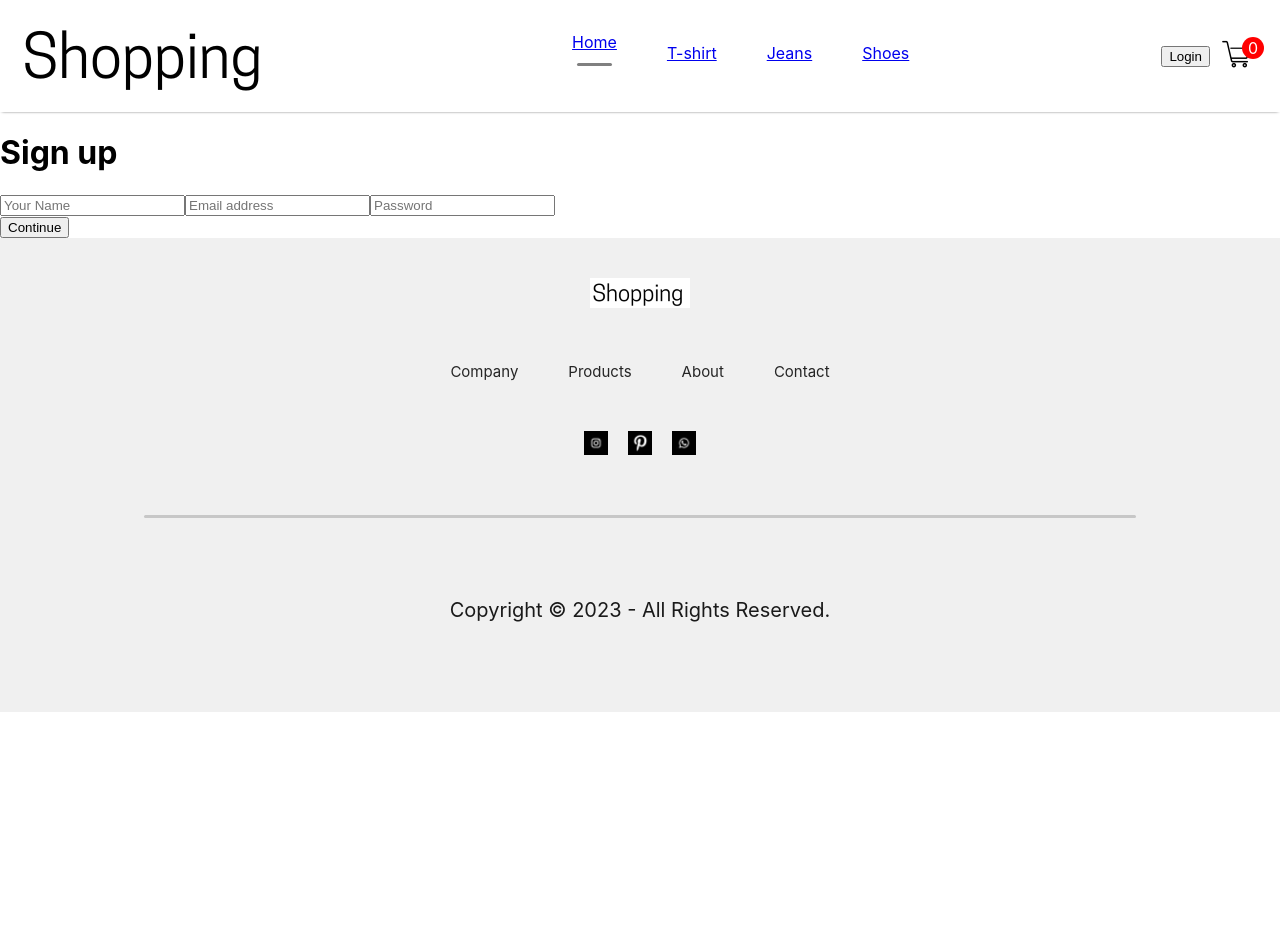
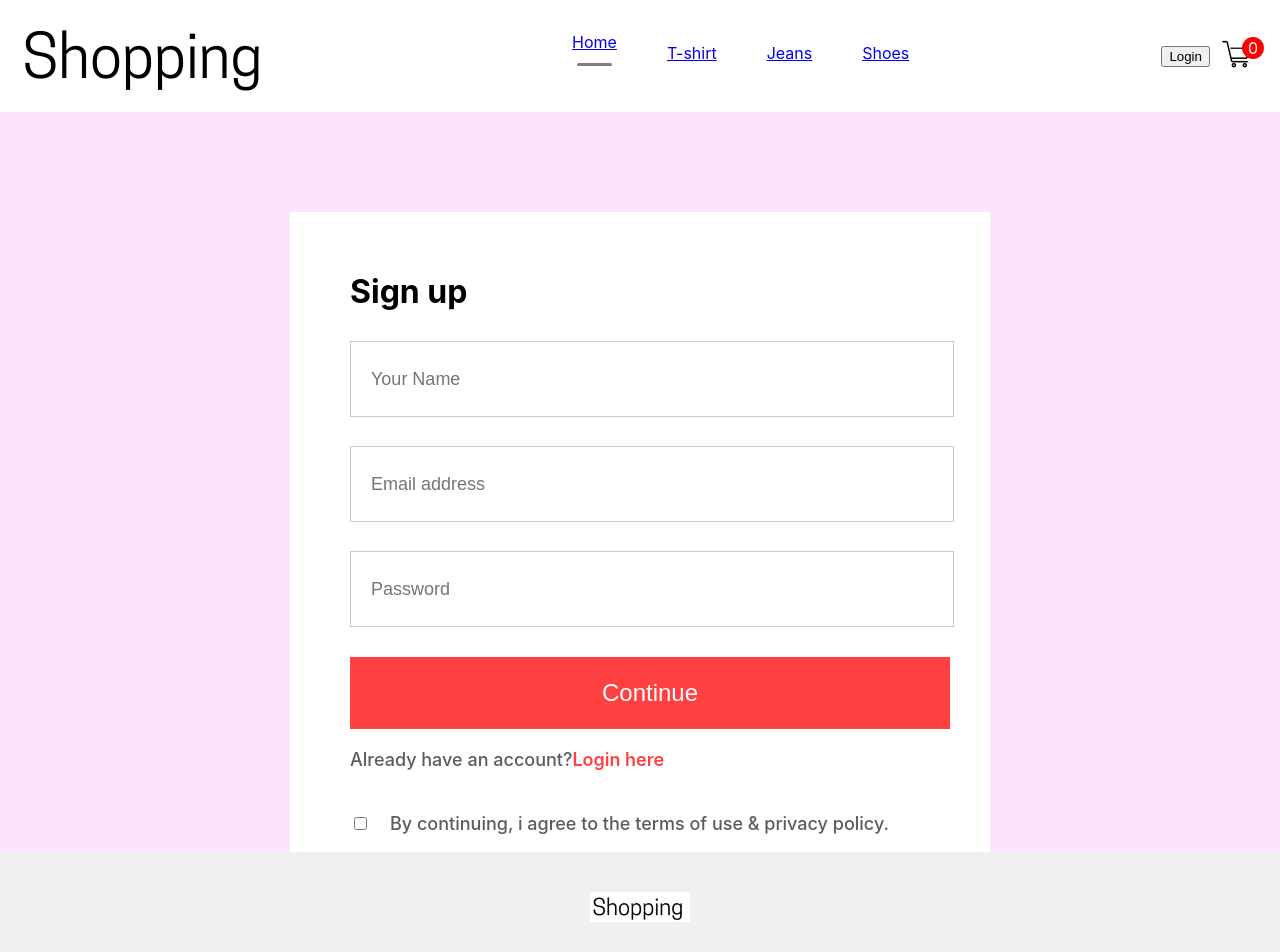
Before and after one commit to shreyamorti28/Ecommerce, a React (Create React App) app: page /login in a window 1280 px wide. Shown: the top 952 px of the page. Before the commit the page ends 800 px from the top, so only its background shows below. Built offline with nearby package versions, Linux system fonts and the light colour scheme.

Commit message:
sign up box commit

```diff
--- /dev/null
+++ b/src/Pages/CSS/LoginSignup.css
@@ -0,0 +1,75 @@
+.loginsignup{
+    width:100%;
+    height:80vh;
+    background: #fce3fe;
+    padding-top: 100px;
+}
+
+
+
+
+.loginsignup-container{
+    width:580px;
+    height:600px;
+    background: white;
+    margin:auto;
+    padding:40px 60px;
+}
+
+.loginsignup-container h1{
+    margin: 20px 0px;
+}
+
+
+.loginsignup-feilds{
+    display:flex;
+    flex-direction:column;
+    gap:29px;
+    margin-top: 30px;
+
+}
+.loginsignup-feilds input{
+    height:72px;
+    width:100%;
+    padding-left:20px;
+    font-size: 18px;
+    border:1px solid #c9c9c9;
+    outline:none;
+    color: #5c5c5c;
+
+
+}
+.loginsignup-container button{
+    width: 600px;
+    height:72px;
+    margin-top:30px;
+    background: #ff4141;
+    font-size: 24px;
+    font-weight: 500;
+    cursor: pointer;
+    border: none;
+    color: white;
+
+}
+.loginsignup-login{
+    margin-top:20px;
+    color: #5c5c5c;
+    font-size: 18px;
+    font-weight: 500;
+}
+
+.loginsignup-login span{
+    color: #ff4141;
+    font-weight: 600;
+
+}
+
+.loginsignup-agree{
+    display: flex;
+    align-items: center;
+    margin-top: 25px;
+    gap:20px;
+    color: #5c5c5c;
+    font-size: 18px;
+    font-weight: 500;
+}
--- a/src/Pages/LoginSignup.jsx
+++ b/src/Pages/LoginSignup.jsx
@@ -1,4 +1,5 @@
 import React from 'react'
+import './CSS/LoginSignup.css'
 
 const LoginSignup = () => {
   return (
@@ -12,7 +13,12 @@ const LoginSignup = () => {
 
         </div>
         <button>Continue</button>
+        <p className='loginsignup-login'>Already have an account?<span>Login here</span></p>
+        <div className='loginsignup-agree'>
+          <input type="checkbox" name='' id=''/>
+          <p>By continuing, i agree to the terms of use & privacy policy.</p>
 
+        </div>
 
       </div>
 
--- a/src/Pages/Product.jsx
+++ b/src/Pages/Product.jsx
@@ -1,6 +1,11 @@
-import React from 'react'
+import React, { useContext } from 'react'
+import { ShopContext } from '../context/ShopContext'
+import { useParams } from 'react-router-dom';
 
 const Product = () => {
+  const {all_products}=useContext(ShopContext);
+  const {productId}=useParams();
+  const product=all_products.find((e)=> e.id === Number(productId));
   return (
     <div>Product</div>
   )
```
Also changed, not shown: src/components/Breadcrums/Breadcrum.jsx (added, +14 -0 lines).
